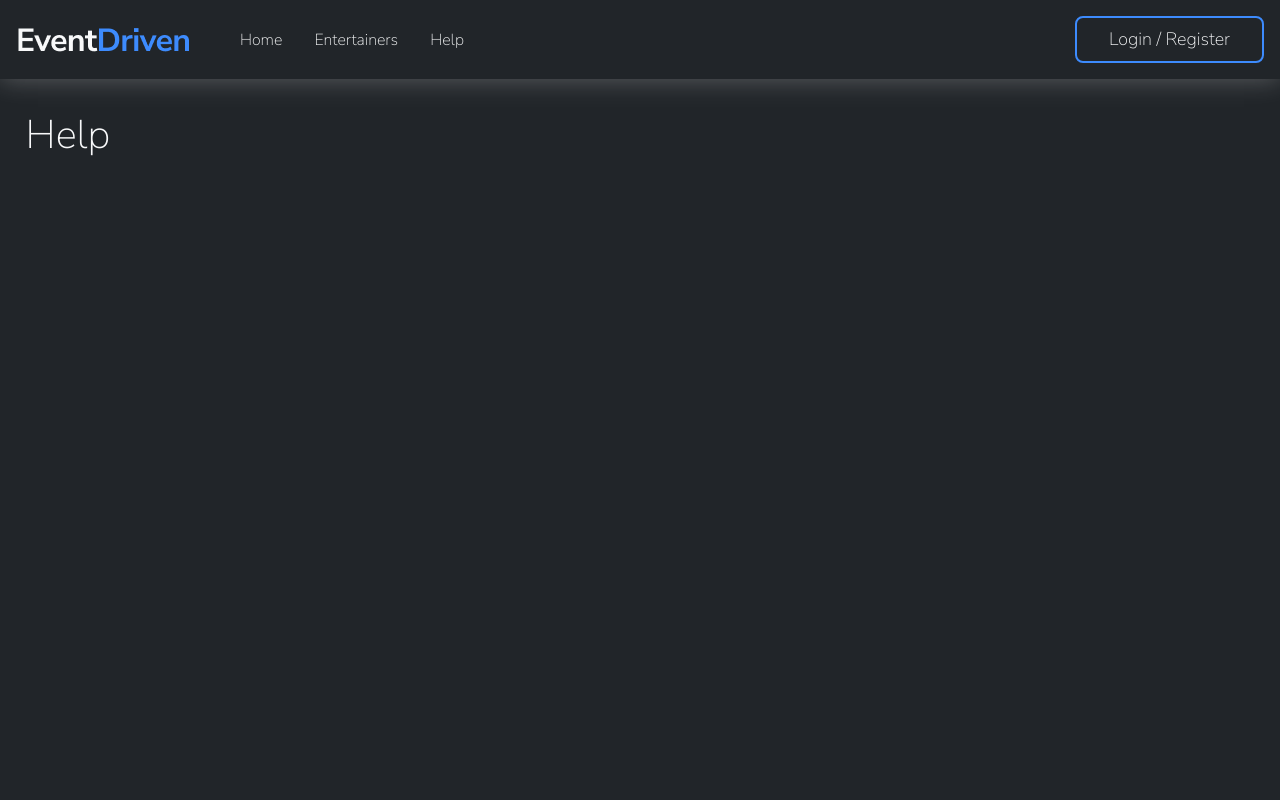
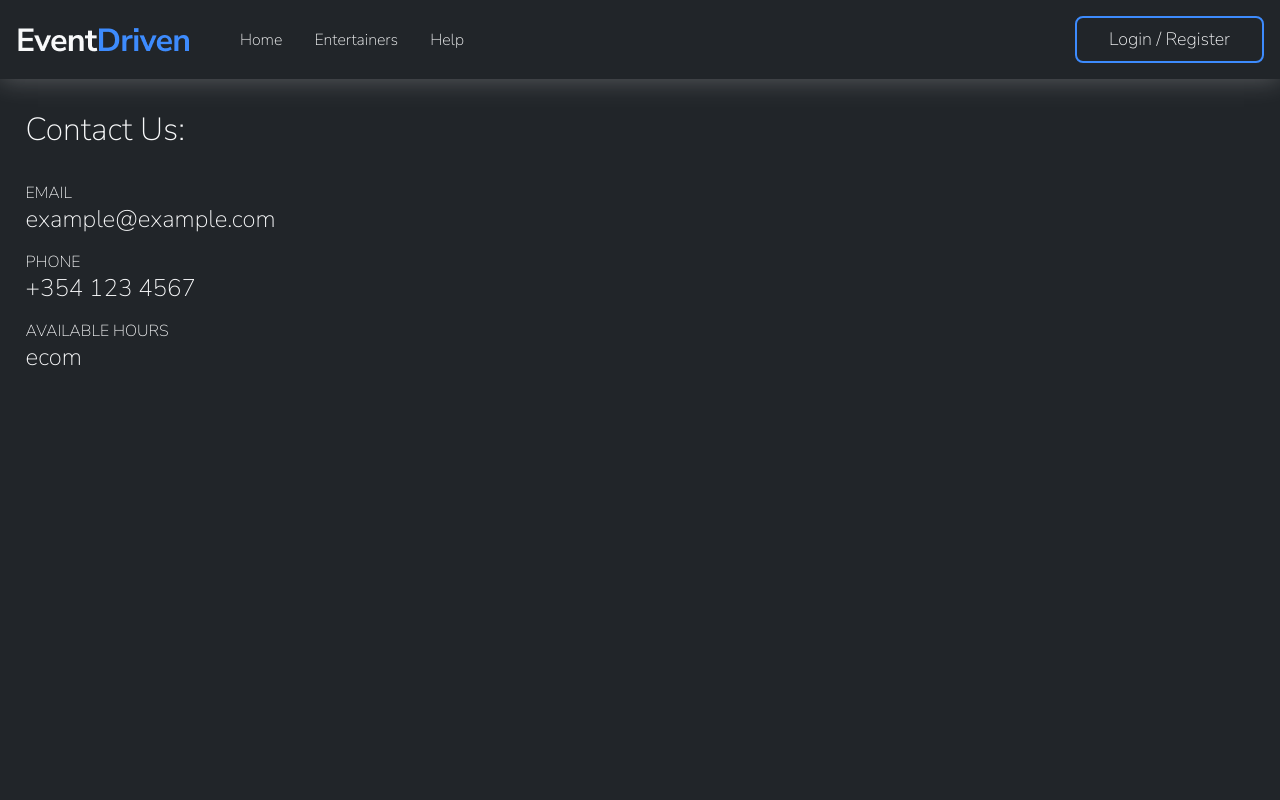
Before and after one commit to eythorhel19/EventDriven, a Django app: page /help in a window 1280 px wide. Run offline with Django 4.2, Linux system fonts and the light colour scheme.

Commit message:
Font changes and help page implementation

```diff
--- a/static/css/main.css
+++ b/static/css/main.css
@@ -36,19 +36,19 @@
     --icon-font: 'Material Icons';
 
     /* H1 */
-    --h1-font-size: 28px;
+    --h1-font-size: 32px;
 
     /* H2 */
     --h2-font-size: 24px;
 
     /* H3 */
-    --h3-font-size: 16px;
+    --h3-font-size: 20px;
 
     /* H4 */
-    --h4-font-size: 14px;
+    --h4-font-size: 18px;
 
     /* p */
-    --p-font-size: 12px;
+    --p-font-size: 16px;
 
     /* Icons */
     --icon-large-font-size: 32px;
@@ -79,7 +79,7 @@
 
 
 /* H1 */
-.h1_extra_strong{
+.h1_bold {
     font-family: var(--base-font);
     font-weight: 700;
     font-size:var(--h1-font-size);
@@ -88,7 +88,7 @@
     margin: 0px;
 }
 
-.h1_strong{
+.h1_semibold {
     font-family: var(--base-font);
     font-weight: 600;
     font-size:var(--h1-font-size);
@@ -96,7 +96,7 @@
     margin: 0px;
 }
 
-.h1_regular{
+.h1_regular {
     font-family: var(--base-font);
     font-weight: 500;
     font-size:var(--h1-font-size);
@@ -104,7 +104,7 @@
     margin: 0px;
 }
 
-.h1_light{
+.h1_light {
     font-family: var(--base-font);
     font-weight: 300;
     font-size:var(--h1-font-size);
@@ -113,7 +113,7 @@
 }
 
 /* H2 */
-.h2_extra_strong{
+.h2_bold {
     font-family: var(--base-font);
     font-weight: 700;
     font-size:var(--h2-font-size);
@@ -121,7 +121,7 @@
     margin: 0px;
 }
 
-.h2_strong{
+.h2_semibold {
     font-family: var(--base-font);
     font-weight: 600;
     font-size:var(--h2-font-size);
@@ -129,7 +129,7 @@
     margin: 0px;
 }
 
-.h2_regular{
+.h2_regular {
     font-family: var(--base-font);
     font-weight: 500;
     font-size:var(--h2-font-size);
@@ -137,7 +137,7 @@
     margin: 0px;
 }
 
-.h2_light{
+.h2_light {
     font-family: var(--base-font);
     font-weight: 300;
     font-size:var(--h2-font-size);
@@ -146,7 +146,7 @@
 }
 
 /* H3 */
-.h3_extra_strong{
+.h3_bold {
     font-family: var(--base-font);
     font-weight: 700;
     font-size:var(--h3-font-size);
@@ -154,7 +154,7 @@
     margin: 0px;
 }
 
-.h3_strong{
+.h3_semibold {
     font-family: var(--base-font);
     font-weight: 600;
     font-size:var(--h3-font-size);
@@ -162,7 +162,7 @@
     margin: 0px;
 }
 
-.h3_regular{
+.h3_regular {
     font-family: var(--base-font);
     font-weight: 500;
     font-size:var(--h3-font-size);
@@ -170,7 +170,7 @@
     margin: 0px;
 }
 
-.h3_light{
+.h3_light {
     font-family: var(--base-font);
     font-weight: 300;
     font-size:var(--h3-font-size);
@@ -179,7 +179,7 @@
 }
 
 /* H4 */
-.h4_extra_strong{
+.h4_bold {
     font-family: var(--base-font);
     font-weight: 700;
     font-size:var(--h4-font-size);
@@ -187,7 +187,7 @@
     margin: 0px;
 }
 
-.h4_strong{
+.h4_semibold {
     font-family: var(--base-font);
     font-weight: 600;
     font-size:var(--h4-font-size);
@@ -195,7 +195,7 @@
     margin: 0px;
 }
 
-.h4_regular{
+.h4_regular {
     font-family: var(--base-font);
     font-weight: 500;
     font-size:var(--h4-font-size);
@@ -203,7 +203,7 @@
     margin: 0px;
 }
 
-.h4_light{
+.h4_light {
     font-family: var(--base-font);
     font-weight: 300;
     font-size:var(--h4-font-size);
@@ -212,7 +212,7 @@
 }
 
 /* p */
-.p_extra_strong{
+.p_bold {
     font-family: var(--base-font);
     font-weight: 700;
     font-size:var(--p-font-size);
@@ -220,7 +220,7 @@
     margin: 0px;
 }
 
-.p_strong{
+.p_semibold {
     font-family: var(--base-font);
     font-weight: 600;
     font-size:var(--p-font-size);
@@ -228,7 +228,7 @@
     margin: 0px;
 }
 
-.p_regular{
+.p_regular {
     font-family: var(--base-font);
     font-weight: 500;
     font-size:var(--p-font-size);
@@ -236,7 +236,7 @@
     margin: 0px;
 }
 
-.p_light{
+.p_light {
     font-family: var(--base-font);
     font-weight: 300;
     font-size:var(--p-font-size);
@@ -244,21 +244,61 @@
     margin: 0px;
 }
 
-.icon_large{
+/* Labels */
+.label_bold {
+    font-family: var(--base-font);
+    font-weight: 700;
+    font-size:var(--p-font-size);
+    text-transform: uppercase;
+    padding: 0px;
+    margin: 0px;
+}
+
+.label_semibold {
+    font-family: var(--base-font);
+    font-weight: 600;
+    font-size:var(--p-font-size);
+    text-transform: uppercase;
+    padding: 0px;
+    margin: 0px;
+}
+
+.label_regular {
+    font-family: var(--base-font);
+    font-weight: 500;
+    font-size:var(--p-font-size);
+    text-transform: uppercase;
+    padding: 0px;
+    margin: 0px;
+}
+
+.label_light {
+    font-family: var(--base-font);
+    font-weight: 300;
+    font-size:var(--p-font-size);
+    text-transform: uppercase;
+    padding: 0px;
+    margin: 0px;
+}
+
+
+
+/* Icons */
+.icon_large {
     font-family: var(--icon-font);
     font-size:var(--icon-large-font-size);
     padding: 0px;
     margin: 0px;
 }
 
-.icon_normal{
+.icon_normal {
     font-family: var(--icon-font);
     font-size:var(--icon-normal-font-size);
     padding: 0px;
     margin: 0px;
 }
 
-.icon_small{
+.icon_small {
     font-family: var(--icon-font);
     font-size:var(--icon-small-font-size);
     padding: 0px;
--- a/templates/base.html
+++ b/templates/base.html
@@ -17,6 +17,8 @@
             href="https://fonts.googleapis.com/css2?family=Nunito+Sans:wght@200&display=swap"
             rel="stylesheet"
         />
+        <link href="https://fonts.googleapis.com/icon?family=Material+Icons"
+          rel="stylesheet">
     </head>
     <body>
         {%include 'navbar.html'%} {%include 'login_modal.html' %}
--- a/templates/help/index.html
+++ b/templates/help/index.html
@@ -1,4 +1,33 @@
 {% extends 'base.html' %} {% block content %}
 
-<h1>Help</h1>
+<style>
+    .help_wrapper {
+        display: flex;
+        flex-direction: column;
+        gap: 32px;
+    }
+    .contact_info {
+        display: flex;
+        flex-direction: column;
+        gap: 16px;
+    }
+</style>
+
+<div class="help_wrapper">
+    <h1 class="h1_regular">Contact Us:</h1>
+    <div class="contact_info">
+        <div>
+            <p class="label_light">Email</p>
+            <h2 class="h2_light">example@example.com</h2>
+        </div>
+        <div>
+            <p class="label_light">Phone</p>
+            <h2 class="h2_light">+354 123 4567</h2>
+        </div>
+        <div>
+            <p class="label_light">Available hours</p>
+            <h2 class="h2_light">ecom</h2>
+        </div>
+    </div>
+</div>
 {% endblock %}
```
Also changed, not shown: 1 other file.
